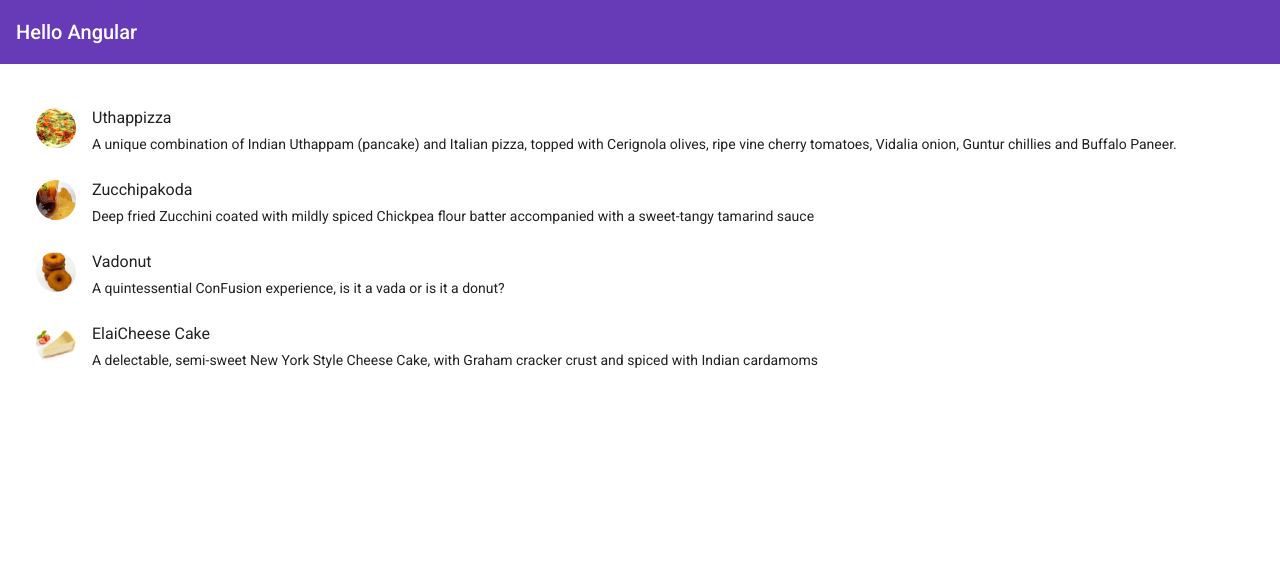
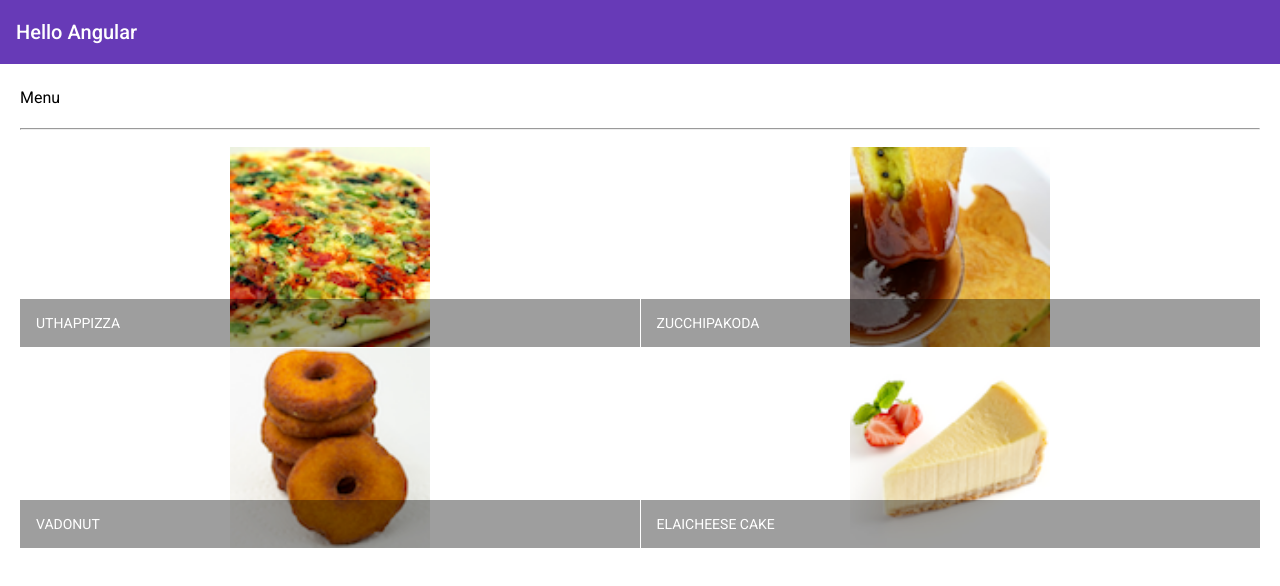
Before and after one commit to HaddajiBilel/coorsera-Angular, an Angular app in the folder conFusion/: page / in a window 1280 px wide. Shown: the top 586 px of the page. Built offline with nearby package versions, Linux system fonts and the light colour scheme.

Commit message:
data binding

```diff
--- /dev/null
+++ b/conFusion/src/app/dish-detail/dish-detail.component.html
@@ -0,0 +1,45 @@
+<div class="container"
+    fxLayout="row"
+    fxLayout.sm="column"
+    fxLayout.xs="column"
+    fxLayoutAlign.gt-md="space-around center"
+    fxLayoutGap="10px"
+    fxLayoutGap.xs="0">
+
+    <div fxFlex="40">
+        <div fxFlex *ngIf="dish">
+            <mat-card>
+                <mat-card-header>
+                    <mat-card-title>
+                        <h3>{{dish.name | uppercase}}</h3>
+                    </mat-card-title>
+                </mat-card-header>
+                    <img mat-card-image src={{dish.image}} alt={{dish.name}}>
+                <mat-card-content>
+                    <p>{{dish.description}}</p>
+                </mat-card-content>
+                <mat-card-actions>
+                    <button mat-button>LIKE</button>
+                    <button mat-button>SHARE</button>
+                </mat-card-actions>
+            </mat-card>
+        </div>
+    </div>
+
+    <div fxFlex="40">
+        <div fxFlex *ngIf="dish">
+            <div class="container"
+                fxLayout="column"
+                fxLayoutGap="10px">
+                <h1><strong>Comments</strong></h1>
+            <mat-list fxFlex>
+                <mat-list-item *ngFor="let comment of dish.comments">
+                    <p matLine> {{comment.comment}} </p>
+                    <p matLine> {{comment.rating}} Stars </p>
+                    <p matLine> -- {{comment.author}} {{comment.date | date}} </p>
+                </mat-list-item>
+            </mat-list>
+            </div>
+        </div>
+    </div>
+</div>
--- /dev/null
+++ b/conFusion/src/app/dish-detail/dish-detail.component.ts
@@ -0,0 +1,18 @@
+import { Component, OnInit, Input } from '@angular/core';
+import { Dish} from '../shared/dish'
+@Component({
+  selector: 'app-dish-detail',
+  templateUrl: './dish-detail.component.html',
+  styleUrls: ['./dish-detail.component.scss']
+})
+export class DishDetailComponent implements OnInit {
+
+  @Input()
+  dish: Dish;
+
+  constructor() { }
+
+  ngOnInit(): void {
+  }
+
+}
--- a/conFusion/src/app/menu/menu.component.html
+++ b/conFusion/src/app/menu/menu.component.html
@@ -1,12 +1,24 @@
 <div class="container" fxLayout="column" fxLayoutGap="10px">
 
-    <mat-list fxFlex>
-        <mat-list-item *ngFor="let dish of dishes">
-            <img matListAvatar src={{dish.image}} alt={{dish.name}}>
-            <h1 matLine>{{dish.name}}</h1>
-            <p matLine>
-                <span> {{dish.description}}</span>
-            </p>
-        </mat-list-item>
-    </mat-list>
+    <div fxFlex>
+        <div>
+            <h3>Menu</h3>
+            <hr>
+        </div>
+    </div>
+
+    <div fxFlex>
+        <mat-grid-list cols="2" rowHeight="200px">
+            <mat-grid-tile *ngFor="let dish of dishes" (click)="onSelect(dish)"> <!-- this is the handler -->
+                <img height="200px" matListAvatar src={{dish.image}} alt={{dish.name}}>
+                <mat-grid-tile-footer>
+                    <h1 matLine>{{dish.name | uppercase}}</h1>
+                </mat-grid-tile-footer>
+            </mat-grid-tile>
+        </mat-grid-list>
+    </div>
+
+    <app-dish-detail [dish]="selectedDish"></app-dish-detail>
+
+
 </div>
--- a/conFusion/src/app/menu/menu.component.ts
+++ b/conFusion/src/app/menu/menu.component.ts
@@ -1,5 +1,6 @@
 import { Component, OnInit } from '@angular/core';
 import { Dish } from '../shared/dish'
+import { DISHES} from '../shared/dishes'
 
 @Component({
   selector: 'app-menu',
@@ -8,52 +9,17 @@
 })
 export class MenuComponent implements OnInit {
 
-  dishes: Dish[]= [
-    {
-      id: '0',
-      name: 'Uthappizza',
-      image: '/assets/images/uthappizza.png',
-      category: 'mains',
-      featured: true,
-      label: 'Hot',
-      price: '4.99',
-      // tslint:disable-next-line:max-line-length
-      description: 'A unique combination of Indian Uthappam (pancake) and Italian pizza, topped with Cerignola olives, ripe vine cherry tomatoes, Vidalia onion, Guntur chillies and Buffalo Paneer.'
-    },
-    {
-      id: '1',
-      name: 'Zucchipakoda',
-      image: '/assets/images/zucchipakoda.png',
-      category: 'appetizer',
-      featured: false,
-      label: '',
-      price: '1.99',
-      description: 'Deep fried Zucchini coated with mildly spiced Chickpea flour batter accompanied with a sweet-tangy tamarind sauce'
-    },
-    {
-      id: '2',
-      name: 'Vadonut',
-      image: '/assets/images/vadonut.png',
-      category: 'appetizer',
-      featured: false,
-      label: 'New',
-      price: '1.99',
-      description: 'A quintessential ConFusion experience, is it a vada or is it a donut?'
-    },
-    {
-      id: '3',
-      name: 'ElaiCheese Cake',
-      image: '/assets/images/elaicheesecake.png',
-      category: 'dessert',
-      featured: false,
-      label: '',
-      price: '2.99',
-      description: 'A delectable, semi-sweet New York Style Cheese Cake, with Graham cracker crust and spiced with Indian cardamoms'
-    }
-   ];
+  dishes: Dish[] = DISHES;
+
+  selectedDish:Dish;
+
   constructor() { }
 
   ngOnInit(): void {
   }
 
+  onSelect(dish:Dish){
+    this.selectedDish = dish;
+  }
+
 }
--- /dev/null
+++ b/conFusion/src/app/shared/comment.ts
@@ -0,0 +1,6 @@
+export class Comment {
+    rating: number;
+    comment: string;
+    author: string;
+    date: string;
+}
--- a/conFusion/src/app/shared/dish.ts
+++ b/conFusion/src/app/shared/dish.ts
@@ -1,3 +1,5 @@
+import { Comment } from './comment';
+
 export class Dish {
 
     id: string;
@@ -8,4 +10,5 @@
     label: string;
     price: string;
     description: string;
+    comments: Comment[];
 }
--- /dev/null
+++ b/conFusion/src/app/shared/dishes.ts
@@ -0,0 +1,173 @@
+import { Dish } from './dish';
+
+export const DISHES: Dish[] = [
+    {
+        id: '0',
+        name: 'Uthappizza',
+        image: '/assets/images/uthappizza.png',
+        category: 'mains',
+        featured: true,
+        label: 'Hot',
+        price: '4.99',
+        //tslint:disable-next-line:max-line-length
+        description: 'A unique combination of Indian Uthappam (pancake) and Italian pizza, topped with Cerignola olives, ripe vine cherry tomatoes, Vidalia onion, Guntur chillies and Buffalo Paneer.',
+        comments: [
+            {
+                rating: 5,
+                comment: 'Imagine all the eatables, living in conFusion!',
+                author: 'John Lemon',
+                date: '2012-10-16T17:57:28.556094Z'
+            },
+            {
+                rating: 4,
+                comment: 'Sends anyone to heaven, I wish I could get my mother-in-law to eat it!',
+                author: 'Paul McVites',
+                date: '2014-09-05T17:57:28.556094Z'
+            },
+            {
+                rating: 3,
+                comment: 'Eat it, just eat it!',
+                author: 'Michael Jaikishan',
+                date: '2015-02-13T17:57:28.556094Z'
+            },
+            {
+                rating: 4,
+                comment: 'Ultimate, Reaching for the stars!',
+                author: 'Ringo Starry',
+                date: '2013-12-02T17:57:28.556094Z'
+            },
+            {
+                rating: 2,
+                comment: 'It\'s your birthday, we\'re gonna party!',
+                author: '25 Cent',
+                date: '2011-12-02T17:57:28.556094Z'
+            }
+        ]
+    },
+    {
+        id: '1',
+        name: 'Zucchipakoda',
+        image: '/assets/images/zucchipakoda.png',
+        category: 'appetizer',
+        featured: false,
+        label: '',
+        price: '1.99',
+        description: 'Deep fried Zucchini coated with mildly spiced Chickpea flour batter accompanied with a sweet-tangy tamarind sauce',
+        comments: [
+            {
+                rating: 5,
+                comment: 'Imagine all the eatables, living in conFusion!',
+                author: 'John Lemon',
+                date: '2012-10-16T17:57:28.556094Z'
+            },
+            {
+                rating: 4,
+                comment: 'Sends anyone to heaven, I wish I could get my mother-in-law to eat it!',
+                author: 'Paul McVites',
+                date: '2014-09-05T17:57:28.556094Z'
+            },
+            {
+                rating: 3,
+                comment: 'Eat it, just eat it!',
+                author: 'Michael Jaikishan',
+                date: '2015-02-13T17:57:28.556094Z'
+            },
+            {
+                rating: 4,
+                comment: 'Ultimate, Reaching for the stars!',
+                author: 'Ringo Starry',
+                date: '2013-12-02T17:57:28.556094Z'
+            },
+            {
+                rating: 2,
+                comment: 'It\'s your birthday, we\'re gonna party!',
+                author: '25 Cent',
+                date: '2011-12-02T17:57:28.556094Z'
+            }
+        ]
+    },
+    {
+        id: '2',
+        name: 'Vadonut',
+        image: '/assets/images/vadonut.png',
+        category: 'appetizer',
+        featured: false,
+        label: 'New',
+        price: '1.99',
+        description: 'A quintessential ConFusion experience, is it a vada or is it a donut?',
+        comments: [
+            {
+                rating: 5,
+                comment: 'Imagine all the eatables, living in conFusion!',
+                author: 'John Lemon',
+                date: '2012-10-16T17:57:28.556094Z'
+            },
+            {
+                rating: 4,
+                comment: 'Sends anyone to heaven, I wish I could get my mother-in-law to eat it!',
+                author: 'Paul McVites',
+                date: '2014-09-05T17:57:28.556094Z'
+            },
+            {
+                rating: 3,
+                comment: 'Eat it, just eat it!',
+                author: 'Michael Jaikishan',
+                date: '2015-02-13T17:57:28.556094Z'
+            },
+            {
+                rating: 4,
+                comment: 'Ultimate, Reaching for the stars!',
+                author: 'Ringo Starry',
+                date: '2013-12-02T17:57:28.556094Z'
+            },
+            {
+                rating: 2,
+                comment: 'It\'s your birthday, we\'re gonna party!',
+                author: '25 Cent',
+                date: '2011-12-02T17:57:28.556094Z'
+            }
+        ]
+    },
+    {
+        id: '3',
+        name: 'ElaiCheese Cake',
+        image: '/assets/images/elaicheesecake.png',
+        category: 'dessert',
+        featured: false,
+        label: '',
+        price: '2.99',
+        description: 'A delectable, semi-sweet New York Style Cheese Cake, with Graham cracker crust and spiced with Indian cardamoms',
+        comments: [
+            {
+                rating: 5,
+                comment: 'Imagine all the eatables, living in conFusion!',
+                author: 'John Lemon',
+                date: '2012-10-16T17:57:28.556094Z'
+            },
+            {
+                rating: 4,
+                comment: 'Sends anyone to heaven, I wish I could get my mother-in-law to eat it!',
+                author: 'Paul McVites',
+                date: '2014-09-05T17:57:28.556094Z'
+            },
+            {
+                rating: 3,
+                comment: 'Eat it, just eat it!',
+                author: 'Michael Jaikishan',
+                date: '2015-02-13T17:57:28.556094Z'
+            },
+            {
+                rating: 4,
+                comment: 'Ultimate, Reaching for the stars!',
+                author: 'Ringo Starry',
+                date: '2013-12-02T17:57:28.556094Z'
+            },
+            {
+                rating: 2,
+                comment: 'It\'s your birthday, we\'re gonna party!',
+                author: '25 Cent',
+                date: '2011-12-02T17:57:28.556094Z'
+            }
+        ]
+    }
+];
```
Also changed, not shown: conFusion/src/app/app.module.ts (+11 -4 lines), conFusion/src/app/dish-detail/dish-detail.component.scss (added), 1 other file (tests, documents, lock files or other folders).
